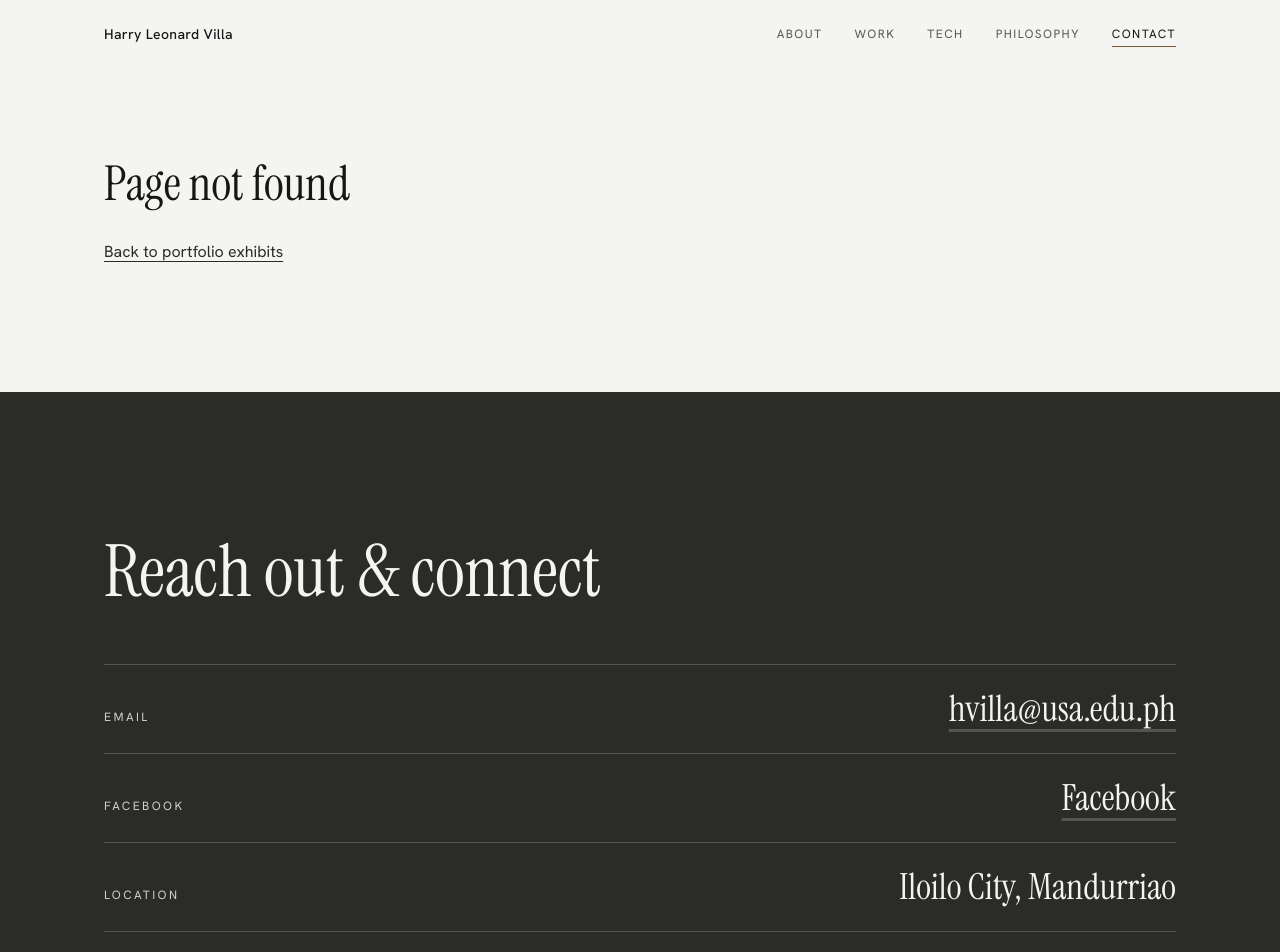
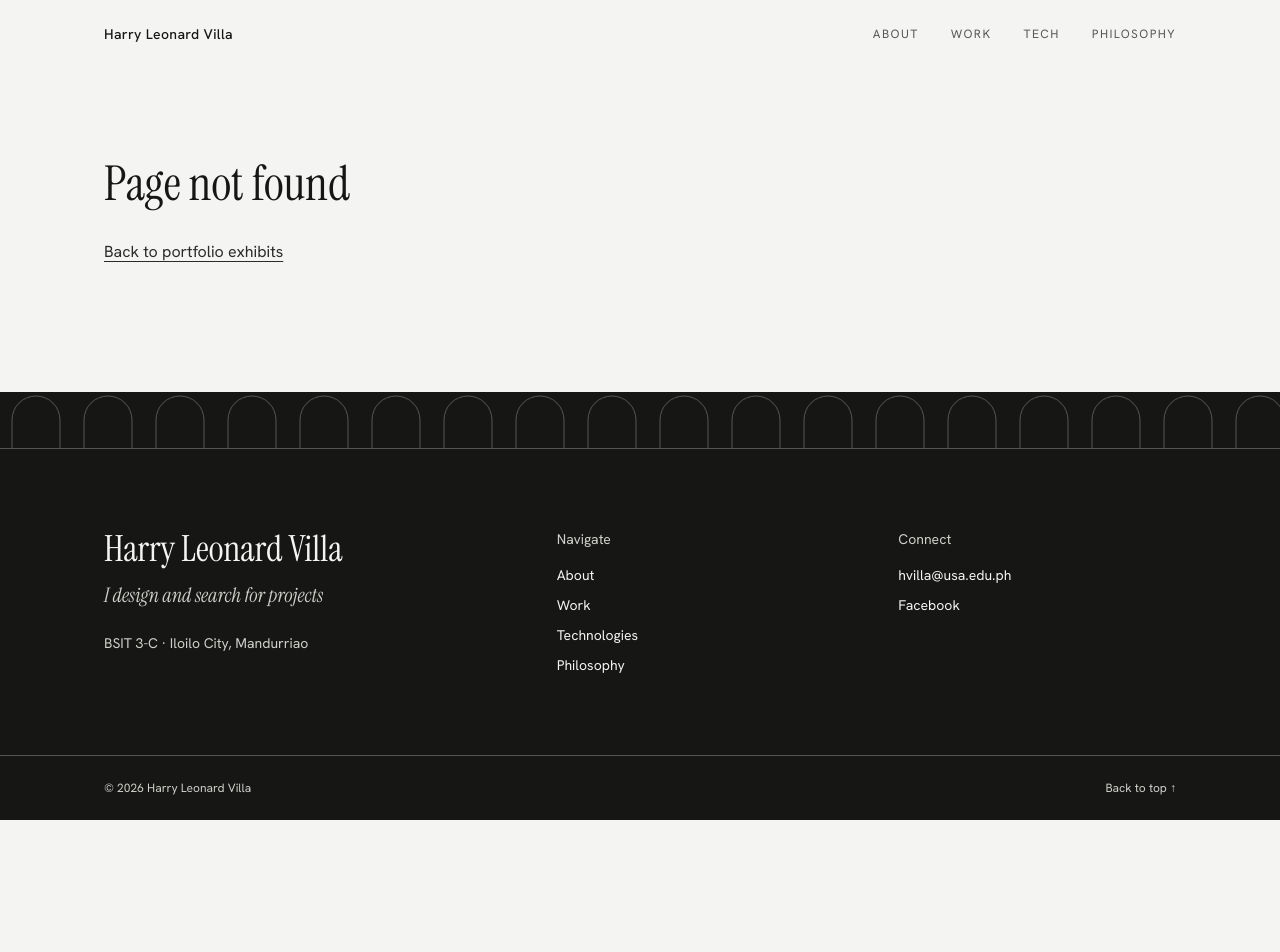
Before and after one commit to DeghneG/harryvilla-portfolio, a React (Vite) app: page /category/1 in a window 1280 px wide. Shown: the top 952 px of the page. After the commit the page ends 820 px from the top, so only its background shows below. Built offline with nearby package versions, Linux system fonts and the light colour scheme.

Commit message:
Remove Reach out & connect section and its links
Co-Authored-By: Claude Sonnet 5.5 <noreply@anthropic.com>

```diff
--- a/src/App.tsx
+++ b/src/App.tsx
@@ -5,7 +5,6 @@ import { About } from './components/About'
 import { Work } from './components/Work'
 import { Technologies } from './components/Technologies'
 import { Philosophy } from './components/Philosophy'
-import { Contact } from './components/Contact'
 import { Footer } from './components/Footer'
 import { ScrollManager } from './components/ScrollManager'
 import { CategoryPage } from './pages/CategoryPage'
@@ -34,7 +33,6 @@ export default function App() {
           <Route path="*" element={<CategoryPage />} />
         </Routes>
       </main>
-      <Contact />
       <Footer />
     </>
   )
--- a/src/components/Contact.tsx
+++ /dev/null
@@ -1,41 +0,0 @@
-import { profile } from '../data/content'
-import { Reveal } from './Reveal'
-import { Rule } from './Rule'
-
-export function Contact() {
-  const rows = [
-    { label: 'Email', value: profile.email, href: `mailto:${profile.email}` },
-    { label: 'Facebook', value: 'Facebook', href: profile.facebook, external: true },
-    { label: 'Location', value: profile.location },
-  ]
-
-  return (
-    <section id="contact" className="bg-graphite text-paper">
-      <div className="mx-auto max-w-6xl px-6 py-28 md:px-10 md:py-36">
-        <Reveal as="h2" className="font-display text-5xl md:text-7xl">Reach out &amp; connect</Reveal>
-        <div className="mt-14">
-          <Rule tone="bg-slate" />
-          {rows.map((r) => (
-            <div key={r.label}>
-              <Reveal className="flex flex-wrap items-baseline justify-between gap-x-8 gap-y-1 py-6">
-                <span className="text-xs tracking-[0.2em] text-stone uppercase">{r.label}</span>
-                {r.href ? (
-                  <a
-                    href={r.href}
-                    {...(r.external ? { target: '_blank', rel: 'noreferrer' } : {})}
-                    className="font-display text-2xl underline decoration-slate underline-offset-8 transition-colors hover:decoration-paper md:text-4xl"
-                  >
-                    {r.value}
-                  </a>
-                ) : (
-                  <span className="font-display text-2xl md:text-4xl">{r.value}</span>
-                )}
-              </Reveal>
-              <Rule tone="bg-slate" />
-            </div>
-          ))}
-        </div>
-      </div>
-    </section>
-  )
-}
--- a/src/components/Footer.tsx
+++ b/src/components/Footer.tsx
@@ -10,7 +10,6 @@ const nav = [
   { to: '/#work', label: 'Work' },
   { to: '/#technologies', label: 'Technologies' },
   { to: '/#philosophy', label: 'Philosophy' },
-  { to: '/#contact', label: 'Contact' },
 ]
 
 gsap.registerPlugin(ScrollTrigger, useGSAP)
--- a/src/components/Nav.tsx
+++ b/src/components/Nav.tsx
@@ -7,7 +7,6 @@ const links = [
   { id: 'work', label: 'Work' },
   { id: 'technologies', label: 'Tech' },
   { id: 'philosophy', label: 'Philosophy' },
-  { id: 'contact', label: 'Contact' },
 ]
 
 export function Nav() {
```
